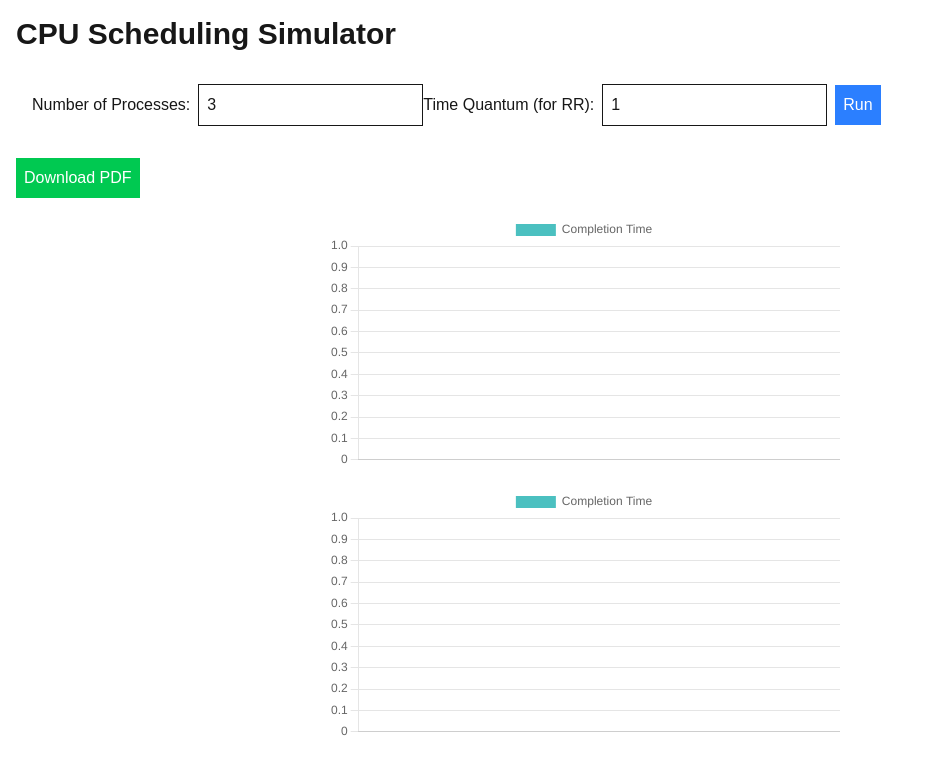
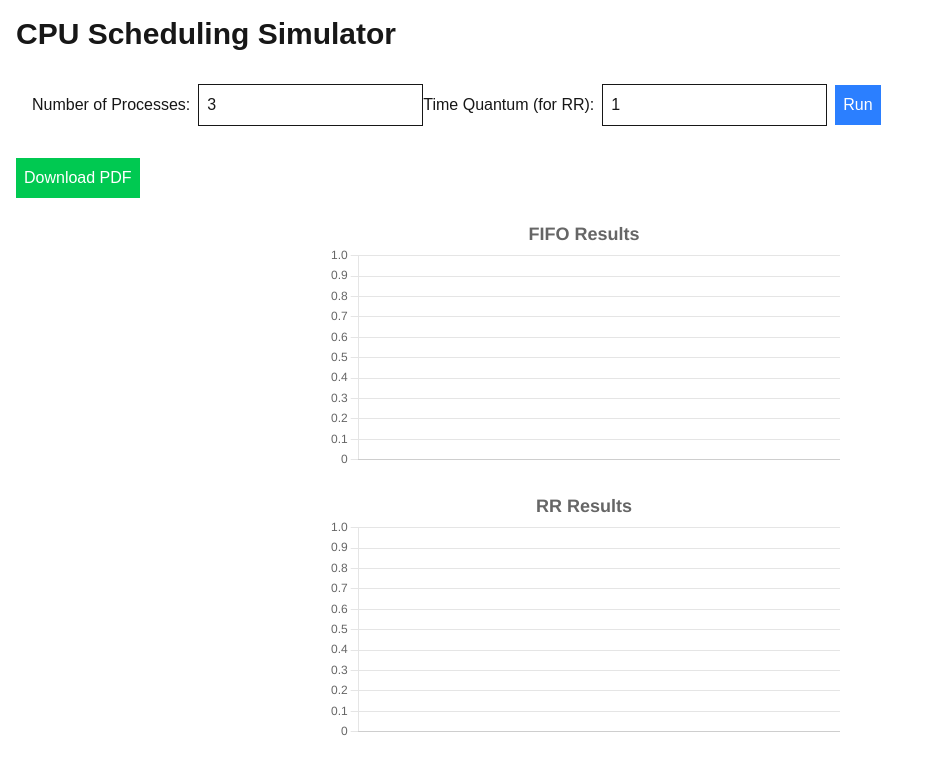
Before and after one commit to umairwsu/cs_540_project_1_cpu-scheduling-simulator, a Next.js app: page / in a window 1280 px wide. Shown: the top 766 px of the page, without its empty margins (0-928 px from the left). Built offline with nearby package versions, Linux system fonts and the light colour scheme.

Commit message:
Fix bug in BarChart. Title was not displaying previously on charts

```diff
--- a/components/BarChart.js
+++ b/components/BarChart.js
@@ -12,7 +12,7 @@ import { Bar } from 'react-chartjs-2';
 
 ChartJS.register(CategoryScale, LinearScale, BarElement, Title, Tooltip, Legend);
 
-export default function BarChart({ data }) {
+export default function BarChart({ data, title }) {
   const chartData = {
     labels: data.map((p) => `${p.id} (Burst: ${p.burstTime})`),
     datasets: [
@@ -25,13 +25,23 @@ export default function BarChart({ data }) {
   };
 
   const options = {
+    responsive: true,
+    plugins: {
+      title: {
+        display: true,
+        text: title, // Dynamically use the title prop
+        font: {
+          size: 18,
+        },
+      },
+      legend: {
+        display: false, // Hide legend if not needed
+      },
+    },
     animation: {
-      duration: 100, // Animation duration in milliseconds
-    //   easing: 'easeInOutBounce', // Easing effect
+      duration: 100,
     },
   };
 
   return <Bar data={chartData} options={options} />;
-
-//   return <Bar data={chartData} />;
 }
```
